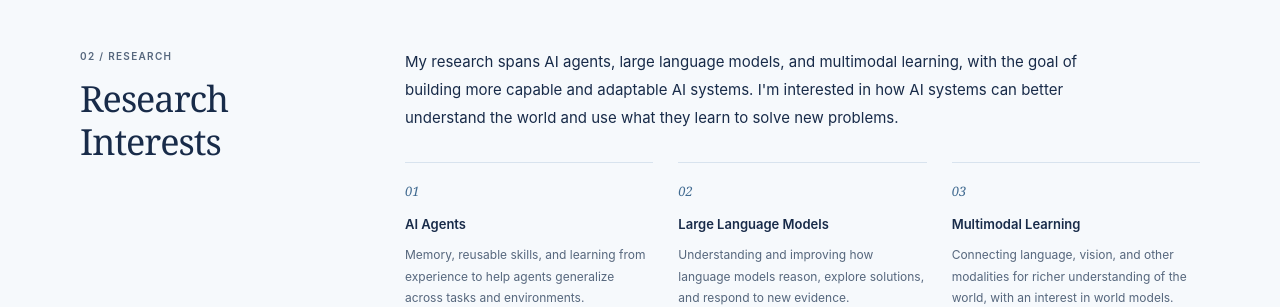
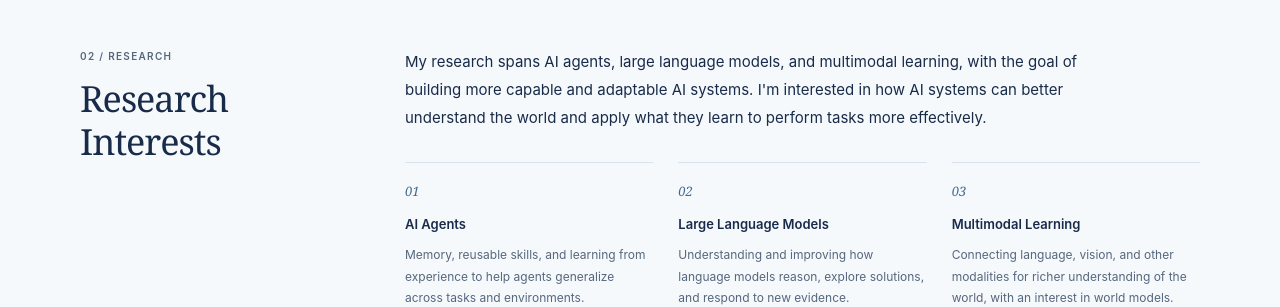
Before and after one commit to sora1998/sora1998.github.io, a Jekyll site: the page built from _pages/about.md, in a window 1280 px wide and 900 px high, scrolled down 1284 px. Shown: the part 208-515 px from the top of the window. Built offline with Jekyll 4.4.1, drawn with Linux system fonts in a browser that asks for light colours.

Commit message:
Emphasize more effective task performance in research overview

```diff
--- a/_pages/about.md
+++ b/_pages/about.md
@@ -35,7 +35,7 @@ permalink: /
 <section class="section research-section" id="research" aria-labelledby="research-title">
   <div class="section-heading"><p class="eyebrow">02 / Research</p><h2 id="research-title">Research Interests</h2></div>
   <div class="research-content">
-    <p class="section-intro">My research spans AI agents, large language models, and multimodal learning, with the goal of building more capable and adaptable AI systems. I'm interested in how AI systems can better understand the world and use what they learn to solve new problems.</p>
+    <p class="section-intro">My research spans AI agents, large language models, and multimodal learning, with the goal of building more capable and adaptable AI systems. I'm interested in how AI systems can better understand the world and apply what they learn to perform tasks more effectively.</p>
     <div class="research-grid">
       <div class="research-topic"><span class="topic-number">01</span><h3>AI Agents</h3><p>Memory, reusable skills, and learning from experience to help agents generalize across tasks and environments.</p></div>
       <div class="research-topic"><span class="topic-number">02</span><h3>Large Language Models</h3><p>Understanding and improving how language models reason, explore solutions, and respond to new evidence.</p></div>
```
